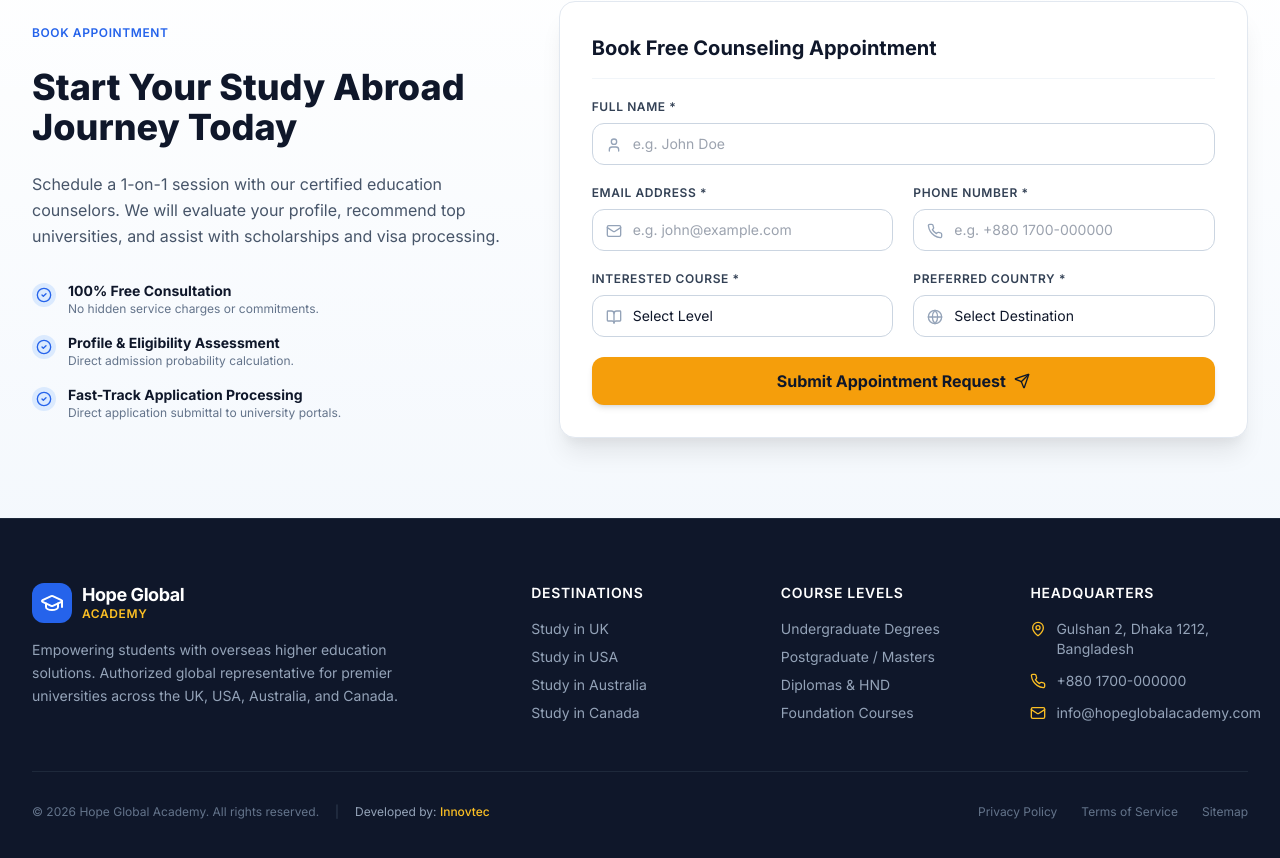
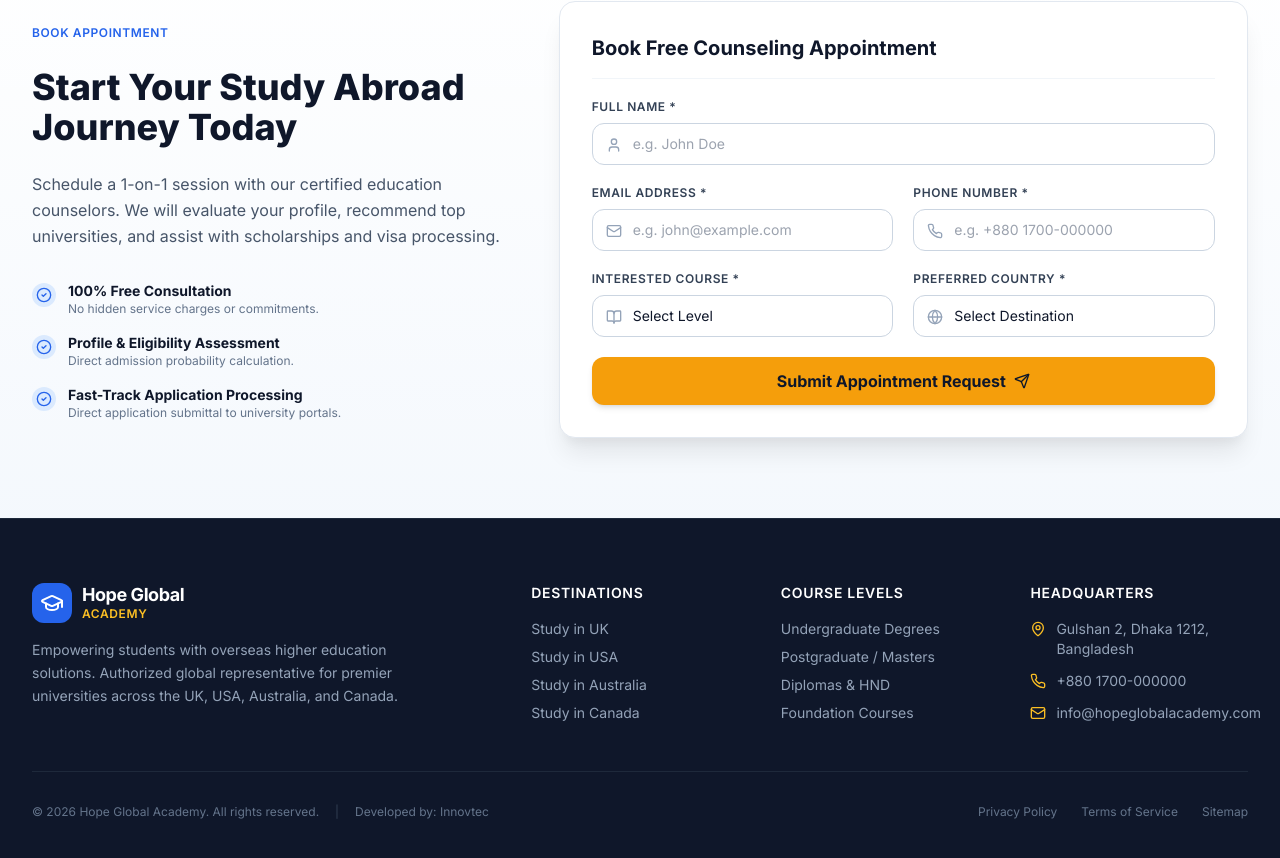
Before and after one commit to imran15-9136/hope-global-academy, a Next.js app: page / in a window 1280 px wide. Shown: the part 3086-3944 px from the top of the page. Built offline with nearby package versions, Linux system fonts and the light colour scheme; no server answers; the database is empty.

Commit message:
footer upate

```diff
--- a/src/components/admin/AdminLayoutWrapper.tsx
+++ b/src/components/admin/AdminLayoutWrapper.tsx
@@ -21,14 +21,15 @@ export function AdminLayoutWrapper({ children }: { children: React.ReactNode })
           <AdminHeader />
           <main className="flex-1 p-6 md:p-8 max-w-7xl w-full mx-auto">{children}</main>
           <footer className="py-3 px-6 border-t border-slate-200 bg-white text-center text-xs text-slate-500">
-            <span>© {new Date().getFullYear()} Hope Global Academy. </span>
+            <span>© {new Date().getFullYear()} Hope Global Academy. All rights reserved. </span>
+            <span className="mx-1">|</span>
             <span>
               Developed by:{" "}
               <a
                 href="https://innovtec.it.com/"
                 target="_blank"
                 rel="noopener noreferrer"
-                className="font-semibold text-blue-600 hover:underline transition-colors"
+                className="hover:underline hover:text-slate-800 transition-colors"
               >
                 Innovtec
               </a>
--- a/src/components/admin/AdminSidebar.tsx
+++ b/src/components/admin/AdminSidebar.tsx
@@ -64,13 +64,13 @@ export function AdminSidebar() {
 
       <div className="p-4 border-t border-slate-800 text-xs text-slate-500 text-center space-y-1">
         <div>Hope Global Academy v1.0</div>
-        <div className="text-[11px] text-slate-400">
+        <div>
           Developed by:{" "}
           <a
             href="https://innovtec.it.com/"
             target="_blank"
             rel="noopener noreferrer"
-            className="font-medium text-amber-400 hover:underline transition-colors"
+            className="hover:underline hover:text-slate-400 transition-colors"
           >
             Innovtec
           </a>
--- a/src/components/shared/Footer.tsx
+++ b/src/components/shared/Footer.tsx
@@ -74,13 +74,13 @@ export function Footer() {
           <div className="flex flex-col sm:flex-row items-center gap-2 sm:gap-4">
             <p>© {new Date().getFullYear()} Hope Global Academy. All rights reserved.</p>
             <span className="hidden sm:inline text-slate-700">|</span>
-            <p className="text-slate-400">
+            <p>
               Developed by:{" "}
               <a
                 href="https://innovtec.it.com/"
                 target="_blank"
                 rel="noopener noreferrer"
-                className="font-medium text-amber-400 hover:underline transition-colors"
+                className="hover:underline hover:text-slate-400 transition-colors"
               >
                 Innovtec
               </a>
```
